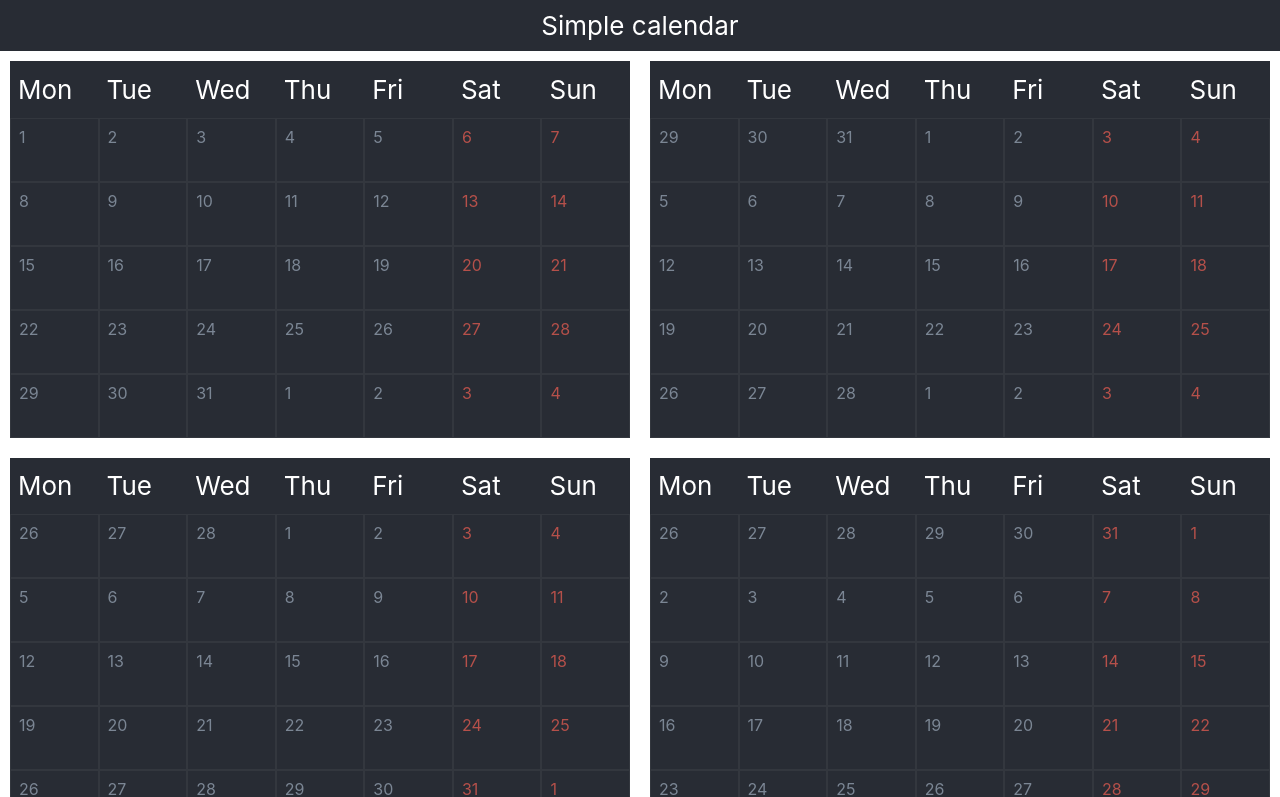
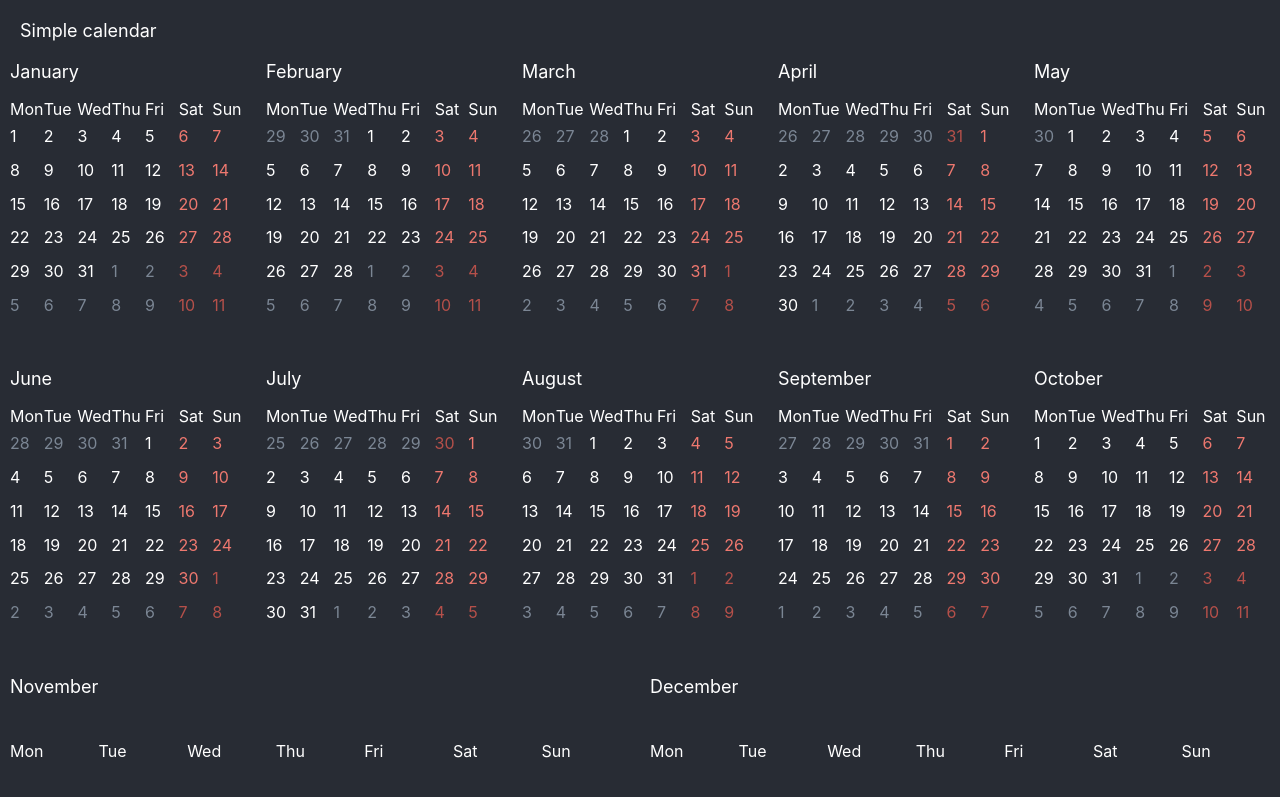
Before and after one commit to vsmobi/smpl-react-calendar, a React (Create React App) app: page / in a window 1280 px wide. Shown: the top 797 px of the page. Built offline with nearby package versions, Linux system fonts and the light colour scheme.

Commit message:
feat(*): improve year layout

```diff
--- a/src/App.module.css
+++ b/src/App.module.css
@@ -1,18 +1,14 @@
 .app {
-    text-align: center;
     display: flex;
     flex-direction: column;
 }
 
 .header {
     background-color: #282c34;
-    display: flex;
-    align-items: center;
-    justify-content: center;
-    font-size: calc(10px + 2vmin);
+    font-size: 18px;
     color: white;
     flex: 1 1 auto;
-    padding: 10px 0;
+    padding: 20px;
 }
 
 .year {
@@ -21,6 +17,27 @@
 }
 
 .month {
-    flex: 1 1 14%;
-    margin: 10px;
+    flex: auto;
+    box-sizing: border-box;
 }
+
+
+@media (min-width: 576px) {
+    .month {
+        flex-basis: 50%;
+    }
+}
+
+
+@media (min-width: 992px) {
+    .month {
+        flex-basis: 25%;
+    }
+}
+
+
+@media (min-width: 1200px) {
+    .month {
+        flex-basis: 16.6%;
+    }
+}
--- a/src/components/Month/Month.js
+++ b/src/components/Month/Month.js
@@ -1,13 +1,13 @@
 import React, { Component } from 'react';
 import PropTypes from 'prop-types';
 import classnames from 'classnames';
-import { getDaysOfTheWeek, getMonthDates } from './helpers';
+import { getDaysOfTheWeek, getMonthDates, getMonthName } from './helpers';
 import styles from './Month.module.css';
 
 class Month extends Component {
 
     getDayStyle(day) {
-        const dayStyle = [styles.dateContainer, styles.item];
+        const dayStyle = [styles.item, styles.dateWrapper];
 
         if (day.isToday) {
             dayStyle.push(styles.today)
@@ -30,25 +30,30 @@ class Month extends Component {
         const monthDates = getMonthDates(date);
 
         return (
-            <div className={className}>
+            <div className={classnames(styles.month, className)}>
+                <div className={styles.monthName}>
+                    {getMonthName(date, locale)}
+                </div>
                 <div className={styles.daysOfTheWeekContainer}>
                     {daysOfTheWeek.map(dayOfTheWeek => {
                         return (
-                            <div key={dayOfTheWeek} className={classnames(styles.item, styles.dayOfTheWeek)}>
+                            <div key={dayOfTheWeek} className={classnames(styles.item, styles.dayOfTheWeekItem)}>
                                 {dayOfTheWeek}
                             </div>
                         );
                     })}
                 </div>
-                <div className={styles.month}>
+                <div className={styles.datesContainer}>
                     {monthDates.map((day, index) => {
                         return (
-                            <div key={`${day}${index}`} className={this.getDayStyle(day)}>
-                                <div className={styles.date}>
-                                    {day.date}
-                                </div>
-                                <div className={styles.activities}>
-                                    {day.info}
+                            <div className={this.getDayStyle(day)}>
+                                <div key={`${day}${index}`} className={styles.dateItem}>
+                                    <div className={styles.date}>
+                                        {day.date}
+                                    </div>
+                                    <div className={styles.activities}>
+                                        {day.info}
+                                    </div>
                                 </div>
                             </div>
                         );
--- a/src/components/Month/Month.module.css
+++ b/src/components/Month/Month.module.css
@@ -1,42 +1,62 @@
-.calendar {
+:root {
+    --title: 18px;
+    --item-font-size: 16px;
+    --activities-font-size: 16px;
+    --month-name-margin-bottom: 10px;
+}
+
+.month {
+    background-color: #282c34;
+    padding: 0 10px 40px;
+}
+
+.monthName {
+    color: #fff;
+    font-size: var(--title);
+    margin-bottom: var(--month-name-margin-bottom);
 }
 
 .item {
     display: flex;
-    flex: 1 1 14%;
-    box-sizing: border-box;
+    flex: 1 1 13%;
+    font-size: var(--item-font-size);
 }
 
 .daysOfTheWeekContainer {
     display: flex;
 }
 
-.dayOfTheWeek {
-    justify-content: flex-start;
-    padding: 1vmax 1vmin;
-    font-size: calc(10px + 2vmin);
+.dayOfTheWeekItem {
     color: #fff;
-    background-color: #282c34;
+    align-items: center;
 }
 
-.month {
+.dayOfTheWeekItem:before {
+    content: "";
+    float: left;
+    padding-top: 100%;
+}
+
+.datesContainer {
     display: flex;
     flex-wrap: wrap;
+    flex: 1 1 auto;
 }
 
-.dateContainer {
-    flex-direction: column;
-    align-items: flex-start;
-    height: 8vmin;
-    padding: 1vmin;
+.dateWrapper {
+    color: #fff;
     cursor: pointer;
-    font-size: calc(8px + 2vmin);
-    color: #fff;
-    background-color: #282c34;
-    border: 1px solid rgba(255, 255, 255, 0.05);
+    display: flex;
+    /*border: 1px solid rgba(255, 255, 255, 0.05);*/
 }
 
-.dateContainer:hover {
+.dateWrapper:before {
+    content: "";
+    float: left;
+    padding-top: 100%;
+}
+
+.dateWrapper:hover {
     color: #282c34;
     background-color: #eee;
 }
@@ -57,21 +77,14 @@
     color: #B5504A;
 }
 
-.date {
+.activities {
+    display: none;
+    font-size: var(--activities-font-size);
 }
 
-.activities {
-    display: none;
-    font-size: 2vmin;
-}
 
-@media screen and (min-width: 900px) {
-
+@media (min-width: 992px) {
     .activities {
         display: block;
     }
-
-    .dateContainer {
-        font-size: 2vmin;
-    }
 }
--- a/src/components/Month/helpers/getDaysOfTheWeek.js
+++ b/src/components/Month/helpers/getDaysOfTheWeek.js
@@ -7,9 +7,8 @@ function getWeekDayTitle(date, locale) {
 }
 
 export default function getDaysOfTheWeek(date, locale) {
-    const safeDate = new Date(date);
     const weekDays = [];
-    let currentDate = startOfWeek(safeDate, { weekStartsOn: 1 });
+    let currentDate = startOfWeek(date, { weekStartsOn: 1 });
 
     for (let i = 0; i < 7; i++) {
         weekDays.push(getWeekDayTitle(currentDate, locale));
--- a/src/components/Month/helpers/getMonthDates.js
+++ b/src/components/Month/helpers/getMonthDates.js
@@ -1,40 +1,35 @@
 import {
     startOfWeek,
-    endOfWeek,
     isAfter,
     addDays,
     format,
     startOfMonth,
-    endOfMonth,
     isSameDay,
     isSameMonth,
     isWeekend
 } from 'date-fns';
 
-function createDateItem(date) {
-
+function createDateItem(date, initDate) {
     const dayNumber = format(date, 'd');
 
     return {
         date: dayNumber,
         selected: false,
         isToday: isSameDay(new Date(), date),
-        isNotInThisMonth: !isSameMonth(date, new Date()),
+        isNotInThisMonth: !isSameMonth(initDate, date),
         isWeekend: isWeekend(date),
         info: ""
     }
 }
 
-export default function getMonthDates(date) {
+export default function getMonthDates(initDate) {
     const dates = [];
-    const safeDate = new Date(date);
-    const firstDate = startOfMonth(safeDate);
+    const firstDate = startOfMonth(initDate);
     let currentDate = startOfWeek(firstDate, { weekStartsOn: 1 });
-    const lastDayInMonth = endOfMonth(safeDate);
-    const lastDate = endOfWeek(lastDayInMonth, { weekStartsOn: 1 });
+    const lastDate = addDays(currentDate, 42);
 
     while (isAfter(lastDate, currentDate)) {
-        dates.push(createDateItem(currentDate));
+        dates.push(createDateItem(currentDate, initDate));
         currentDate = addDays(currentDate, 1);
     }
 
--- /dev/null
+++ b/src/components/Month/helpers/getMonthName.js
@@ -0,0 +1,5 @@
+export default function getMonthName(date, locale) {
+    return new Intl.DateTimeFormat(locale, {
+        month: 'long'
+    }).format(date);
+}
--- a/src/components/Month/helpers/index.js
+++ b/src/components/Month/helpers/index.js
@@ -1,7 +1,9 @@
 import getDaysOfTheWeek from './getDaysOfTheWeek';
 import getMonthDates from './getMonthDates';
+import getMonthName from './getMonthName';
 
 export {
     getDaysOfTheWeek,
-    getMonthDates
+    getMonthDates,
+    getMonthName
 }
```
